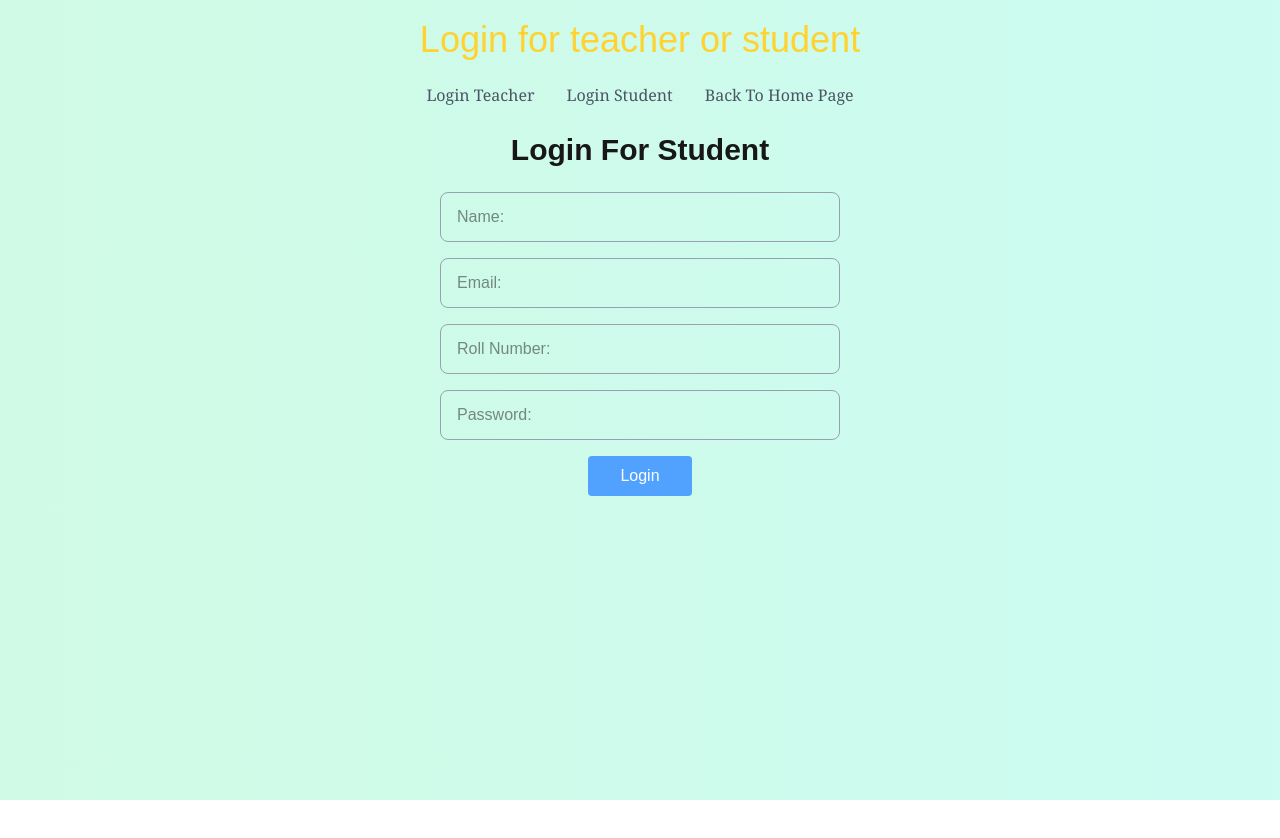
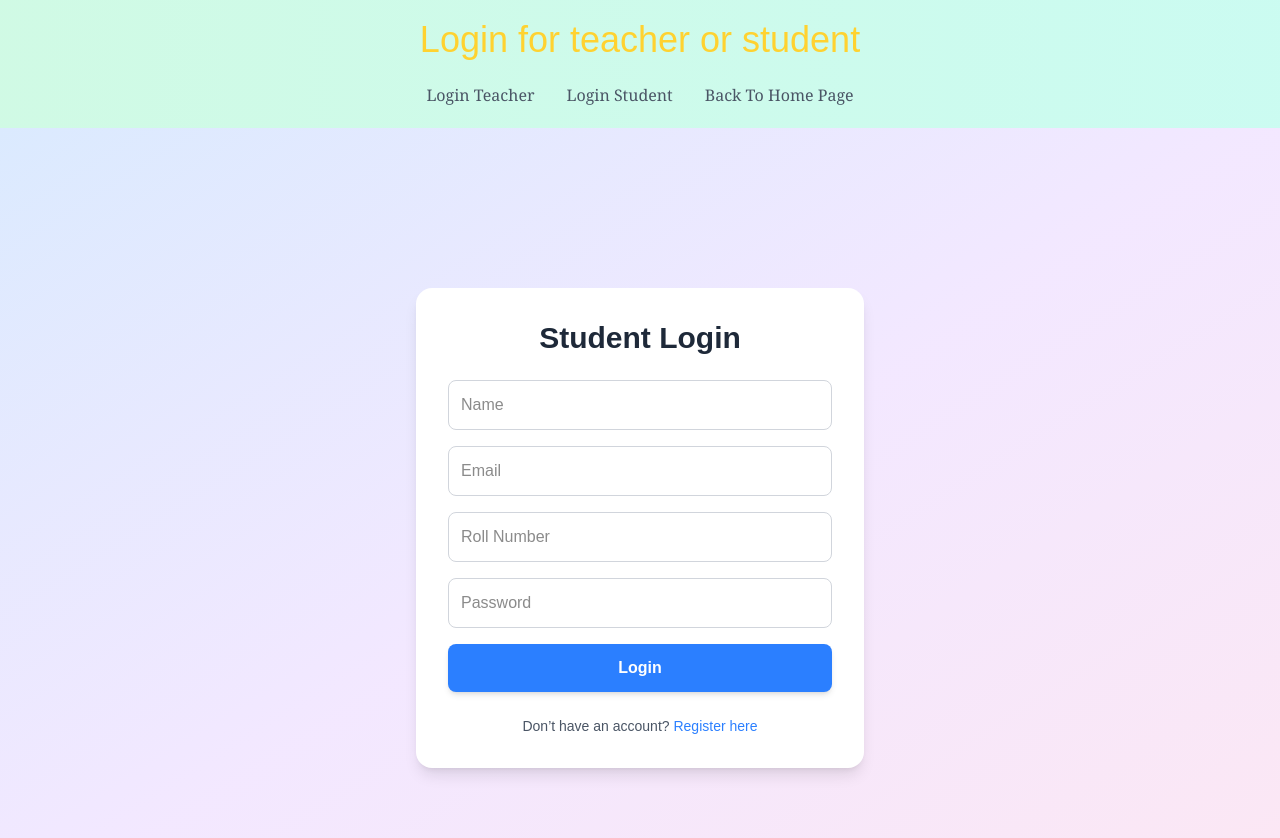
Before and after one commit to Shivam8299/learning_and_practice_next.js, a Next.js app: page /login/student in a window 1280 px wide. Shown: the top 838 px of the page. Before the commit the page ends 800 px from the top, so only its background shows below. Built offline with nearby package versions, Linux system fonts and the light colour scheme.

Commit message:
learn and emplement redirects with next config

```diff
--- a/next.config.mjs
+++ b/next.config.mjs
@@ -1,6 +1,27 @@
 /** @type {import('next').NextConfig} */
 const nextConfig = {
-    devIndicators:false
+  devIndicators: {
+    buildActivity: false, // hides build activity indicator
+  },
+  async redirects() {
+    return [
+      {
+        source: '/admin',
+        destination: '/users',
+        permanent: false,
+      },
+      {
+        source: '/admin/:id',
+        destination: '/login',
+        permanent: false,
+      },
+      {
+        source: '/school',
+        destination: '/login',
+        permanent:false
+      },
+    ];
+  },
 };
 
 export default nextConfig;
--- /dev/null
+++ b/src/app/admin/[details]/page.js
@@ -0,0 +1,15 @@
+import React from 'react'
+
+function page() {
+  return (
+    <div className='md:p-10 p-2 mt-10  w-full m-auto md:max-w-lg flex flex-col justify-center items-center bg-amber-700 rounded shadow-lg hover:shadow-2xl'>
+        <h1 className='text-3xl text-center mb-6 text-green-500'>This is admin Details plage</h1>
+        <p className='text-[20px] text-white'>
+            Before my son was born I swore he would never have a dummy and it was only after a few days of constant crying and thanks to a nappy cake I was given that he ended up having one.  From then on I convinced myself that he would only have it for a little while but of course the older he got the more he relied on it.  In the last year or so we only had it at nap times, long drives and bed but he was 100% addicted to the damn thing and I knew it would be torture when the time came to get rid of it.
+        </p>
+
+    </div>
+  )
+}
+
+export default page
--- /dev/null
+++ b/src/app/admin/page.js
@@ -0,0 +1,41 @@
+"use client";
+
+export default function Page() {
+  return (
+    <div className="min-h-screen flex">
+      {/* Sidebar */}
+      <aside className="w-64 bg-gray-800 text-white p-4">
+        <h2 className="text-2xl font-bold mb-6">Admin Panel</h2>
+        <ul className="space-y-3">
+          <li className="hover:bg-gray-700 p-2 rounded cursor-pointer">Dashboard</li>
+          <li className="hover:bg-gray-700 p-2 rounded cursor-pointer">Users</li>
+          <li className="hover:bg-gray-700 p-2 rounded cursor-pointer">Products</li>
+          <li className="hover:bg-gray-700 p-2 rounded cursor-pointer">Orders</li>
+          <li className="hover:bg-gray-700 p-2 rounded cursor-pointer">Settings</li>
+        </ul>
+      </aside>
+
+      {/* Main Content */}
+      <main className="flex-1 p-6 bg-gray-100">
+        <h1 className="text-3xl font-bold mb-4">Welcome, Admin!</h1>
+        <p className="mb-6">This is your dummy admin dashboard page.</p>
+
+        {/* Example cards */}
+        <div className="grid grid-cols-1 md:grid-cols-3 gap-6">
+          <div className="bg-white p-6 rounded-lg shadow">
+            <h2 className="text-xl font-semibold">Users</h2>
+            <p className="text-gray-600">120 Registered</p>
+          </div>
+          <div className="bg-white p-6 rounded-lg shadow">
+            <h2 className="text-xl font-semibold">Products</h2>
+            <p className="text-gray-600">58 Listed</p>
+          </div>
+          <div className="bg-white p-6 rounded-lg shadow">
+            <h2 className="text-xl font-semibold">Orders</h2>
+            <p className="text-gray-600">34 Pending</p>
+          </div>
+        </div>
+      </main>
+    </div>
+  );
+}
--- a/src/app/login/student/page.js
+++ b/src/app/login/student/page.js
@@ -1,18 +1,44 @@
-import React from 'react'
+import React from "react";
 
-function page() {
+function Page() {
   return (
-    <div className='w-full'>
-      <h1 className='text-2xl md:text-3xl font-semibold my-6 text-center'>Login For Student</h1>
-       <form className='flex flex-col items-center w-full '>
-          <input className='outline-none p-3 border border-gray-400 w-full md:max-w-100 rounded-lg mb-4 px-4' placeholder='Name:'></input>
-          <input className='outline-none p-3 border border-gray-400 w-full md:max-w-100 rounded-lg mb-4 px-4' placeholder='Email:'></input>
-          <input className='outline-none p-3 border border-gray-400 w-full md:max-w-100 rounded-lg mb-4 px-4' placeholder='Roll Number:'></input>
-          <input type='password' className='outline-none p-3 border border-gray-400 w-full md:max-w-100 rounded-lg mb-4 px-4' placeholder='Password:'></input>
-          <button className='px-8 py-2 bg-blue-400 hover:bg-blue-600 rounded text-white'>Login</button>
+    <div className="min-h-screen flex items-center justify-center bg-gradient-to-br from-blue-100 via-purple-100 to-pink-100 p-6">
+      <div className="bg-white shadow-lg rounded-2xl p-8 w-full max-w-md">
+        <h1 className="text-3xl font-bold text-gray-800 text-center mb-6">
+          Student Login
+        </h1>
+        <form className="flex flex-col space-y-4">
+          <input
+            className="outline-none p-3 border border-gray-300 rounded-lg focus:ring-2 focus:ring-blue-400 transition"
+            placeholder="Name"
+          />
+          <input
+            type="email"
+            className="outline-none p-3 border border-gray-300 rounded-lg focus:ring-2 focus:ring-blue-400 transition"
+            placeholder="Email"
+          />
+          <input
+            className="outline-none p-3 border border-gray-300 rounded-lg focus:ring-2 focus:ring-blue-400 transition"
+            placeholder="Roll Number"
+          />
+          <input
+            type="password"
+            className="outline-none p-3 border border-gray-300 rounded-lg focus:ring-2 focus:ring-blue-400 transition"
+            placeholder="Password"
+          />
+          <button className="w-full py-3 bg-blue-500 hover:bg-blue-600 rounded-lg text-white font-semibold shadow-md transition">
+            Login
+          </button>
         </form>
+        <p className="text-sm text-gray-600 text-center mt-6">
+          Don’t have an account?{" "}
+          <a href="#" className="text-blue-500 hover:underline">
+            Register here
+          </a>
+        </p>
+      </div>
     </div>
-  )
+  );
 }
 
-export default page
+export default Page;
--- a/src/app/login/teacher/page.js
+++ b/src/app/login/teacher/page.js
@@ -2,15 +2,41 @@ import React from 'react'
 
 function page() {
   return (
-    <div>
-        <h1 className='text-2xl md:text-3xl font-semibold text-center mb-4'> Login for Teacher</h1>
-         <form className='flex flex-col items-center w-full'>
-          <input className='outline-none p-3 border border-gray-400 w-full md:max-w-100 rounded-lg mb-4 px-4' placeholder='Name:'></input>
-          <input className='outline-none p-3 border border-gray-400 w-full md:max-w-100 rounded-lg mb-4 px-4' placeholder='Email:'></input>
-          <input className='outline-none p-3 border border-gray-400 w-full md:max-w-100 rounded-lg mb-4 px-4' placeholder='Teacher Id:'></input>
-          <input type='password' className='outline-none p-3 border border-gray-400 w-full md:max-w-100 rounded-lg mb-4 px-4' placeholder='Password:'></input>
-          <button className='px-8 py-2 bg-blue-400 hover:bg-blue-600 rounded text-white'>Login</button>
+    <div className="min-h-screen flex items-center justify-center bg-gradient-to-br from-blue-100 via-purple-100 to-pink-100 p-6">
+      <div className="bg-white shadow-lg rounded-2xl p-8 w-full max-w-md">
+        <h1 className="text-3xl font-bold text-gray-800 text-center mb-6">
+          Teacher Login
+        </h1>
+        <form className="flex flex-col space-y-4">
+          <input
+            className="outline-none p-3 border border-gray-300 rounded-lg focus:ring-2 focus:ring-blue-400 transition"
+            placeholder="Name"
+          />
+          <input
+            type="email"
+            className="outline-none p-3 border border-gray-300 rounded-lg focus:ring-2 focus:ring-blue-400 transition"
+            placeholder="Email"
+          />
+          <input
+            className="outline-none p-3 border border-gray-300 rounded-lg focus:ring-2 focus:ring-blue-400 transition"
+            placeholder="Roll Number"
+          />
+          <input
+            type="password"
+            className="outline-none p-3 border border-gray-300 rounded-lg focus:ring-2 focus:ring-blue-400 transition"
+            placeholder="Password"
+          />
+          <button className="w-full py-3 bg-blue-500 hover:bg-blue-600 rounded-lg text-white font-semibold shadow-md transition">
+            Login
+          </button>
         </form>
+        <p className="text-sm text-gray-600 text-center mt-6">
+          Don’t have an account?{" "}
+          <a href="#" className="text-blue-500 hover:underline">
+            Register here
+          </a>
+        </p>
+      </div>
     </div>
   )
 }
--- a/src/app/page.js
+++ b/src/app/page.js
@@ -78,6 +78,12 @@ function Page() {
         >
           users page
         </button>
+        <button
+          className="px-6 py-3 bg-gradient-to-r from-emerald-500 to-teal-800 text-white rounded-xl shadow-md hover:opacity-90 transition"
+          onClick={() => router.push("/admin")}
+        >
+          Admin Page
+        </button>
       </div>
     </div>
   );
--- a/src/app/users/loading.js
+++ b/src/app/users/loading.js
@@ -1,7 +1,7 @@
 export default function page (){
     return(
 
-<div class=" h-8 w-8 animate-spin ease-in-out m-auto mt-60   rounded-full border-4 border-green-300 border-t-transparent"></div>
+<div className=" h-8 w-8 animate-spin ease-in-out m-auto mt-60   rounded-full border-4 border-green-300 border-t-transparent"></div>
 
     )
 }
```
